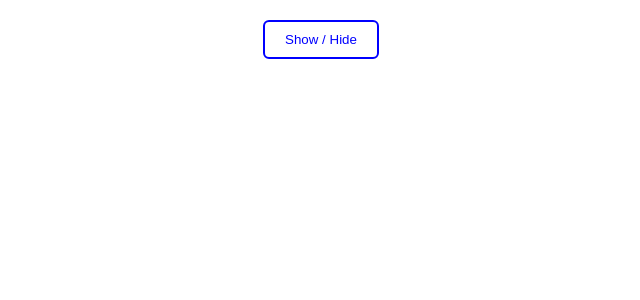
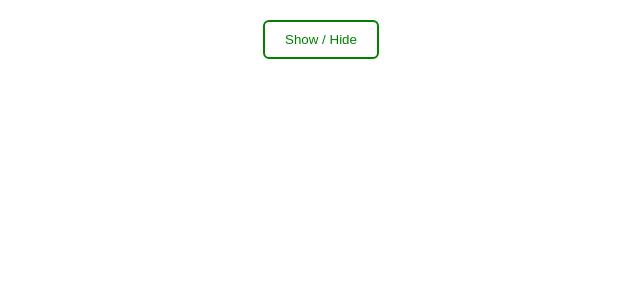
Before and after one commit to 3atharvkurdukar/udemy-react, a React (Create React App) app: page / in a window 1280 px wide. Shown: the top 300 px of the page, without its empty margins (319-959 px from the left). Built offline with nearby package versions, Linux system fonts and the light colour scheme.

Commit message:
Setting styles dynamically

```diff
--- a/src/App.js
+++ b/src/App.js
@@ -45,9 +45,9 @@ class App extends Component {
   render() {
 
     const buttonStyle= {
-      color: 'blue',
+      color: 'green',
       backgroundColor: 'white',
-      border: '2px solid blue',
+      border: '2px solid green',
       borderRadius: '6px',
       boxShadow: 'none',
       padding: '10px 20px',
@@ -56,6 +56,8 @@ class App extends Component {
 
     let persons = null;
     if (this.state.showPersons) {
+      buttonStyle.color = 'red';
+      buttonStyle.border = '2px solid red';
       persons = (
         <div>
           {
```
